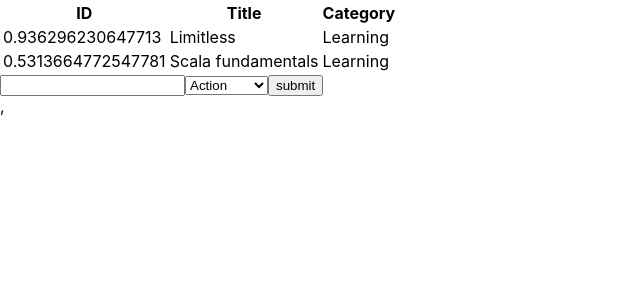
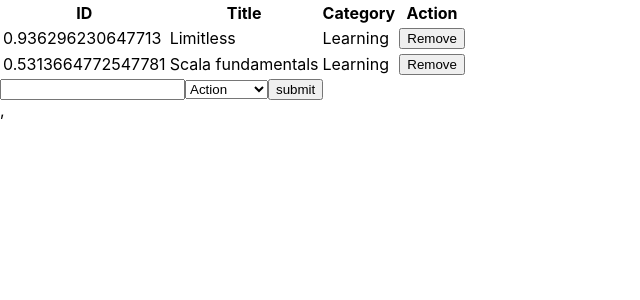
Before and after one commit to daviidy/bookstore-cms, a React (Create React App) app: page / in a window 1280 px wide. Shown: the top 300 px of the page, without its empty margins (0-640 px from the left). Built offline with nearby package versions, Linux system fonts and the light colour scheme.

Commit message:
connected REMOVE_BOOK to BooksList component

```diff
--- a/src/components/Book.js
+++ b/src/components/Book.js
@@ -1,6 +1,6 @@
 import PropTypes from 'prop-types';
 
-const Book = ({ book }) => (
+const Book = ({ book, handleRemoveBook }) => (
   <tr id={book.id}>
     <td>
       { book.id }
@@ -10,6 +10,9 @@ const Book = ({ book }) => (
     </td>
     <td>
       { book.category }
+    </td>
+    <td>
+      <button onClick={handleRemoveBook(book)} type="submit">Remove</button>
     </td>
   </tr>
 );
@@ -21,4 +24,5 @@ Book.propTypes = {
     title: PropTypes.string.isRequired,
     category: PropTypes.string.isRequired,
   }).isRequired,
+  handleRemoveBook: PropTypes.func.isRequired,
 };
--- a/src/containers/BooksForm.js
+++ b/src/containers/BooksForm.js
@@ -19,6 +19,12 @@ const BooksForm = () => {
     });
   };
 
+  const clearState = () => {
+    setBook({
+      ...initialState,
+    });
+  };
+
   const handleSubmit = e => {
     e.preventDefault();
     setBook({
@@ -27,9 +33,7 @@ const BooksForm = () => {
 
     });
     createBook(book);
-    setBook({
-      ...initialState,
-    });
+    clearState();
   };
 
   return (
--- a/src/containers/BooksList.js
+++ b/src/containers/BooksList.js
@@ -1,33 +1,49 @@
 import { connect } from 'react-redux';
 import PropTypes from 'prop-types';
 import Book from '../components/Book';
+import { removeBook } from '../actions/index';
 
-const BooksList = ({ books }) => (
+const BooksList = ({ books }) => {
+  const handleRemoveBook = book => {
+    removeBook(book);
+  };
+
+  return (
     <table>
       <thead>
         <tr>
           <th>ID</th>
           <th>Title</th>
           <th>Category</th>
+          <th>Action</th>
         </tr>
       </thead>
       <tbody>
         {
           books && books.length
-            ? books.map(val => <Book key={val.id} book={val} />)
+            ? books.map(val => (
+              <Book handleRemoveBook={handleRemoveBook} key={val.id} book={val} />
+            ))
             : 'No books!'
       }
 
       </tbody>
     </table>
   );
+};
 
 const mapStateToProps = state => {
   const { books } = state;
   return { books };
 };
 
-export default connect(mapStateToProps, null)(BooksList);
+const mapDispatchToProps = dispatch => ({
+  removeBook: book => {
+    dispatch(removeBook(book));
+  },
+});
+
+export default connect(mapStateToProps, mapDispatchToProps)(BooksList);
 
 BooksList.propTypes = {
   books: PropTypes.arrayOf(PropTypes.shape({
```
Lines whose indentation alone changed are shown as unchanged.
